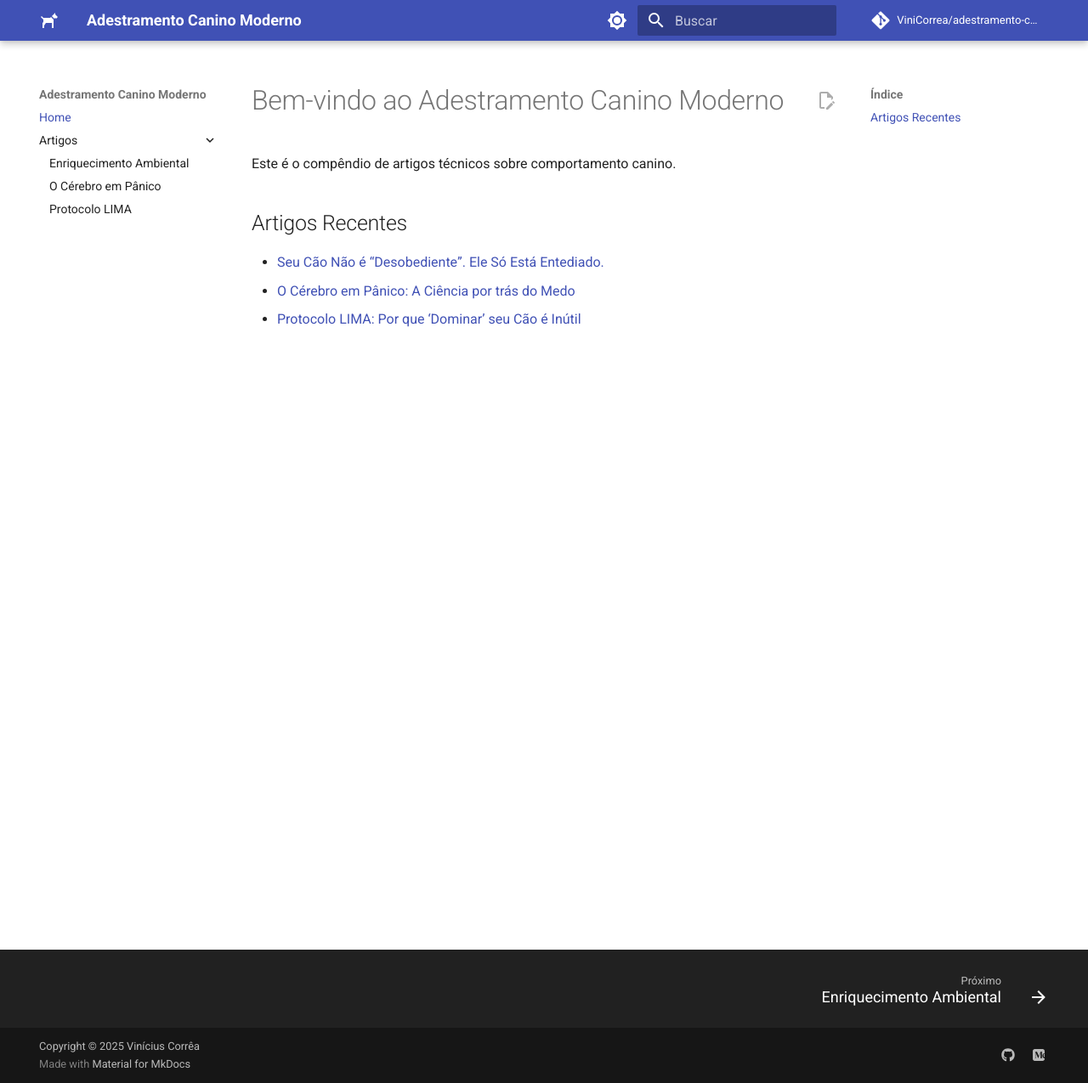
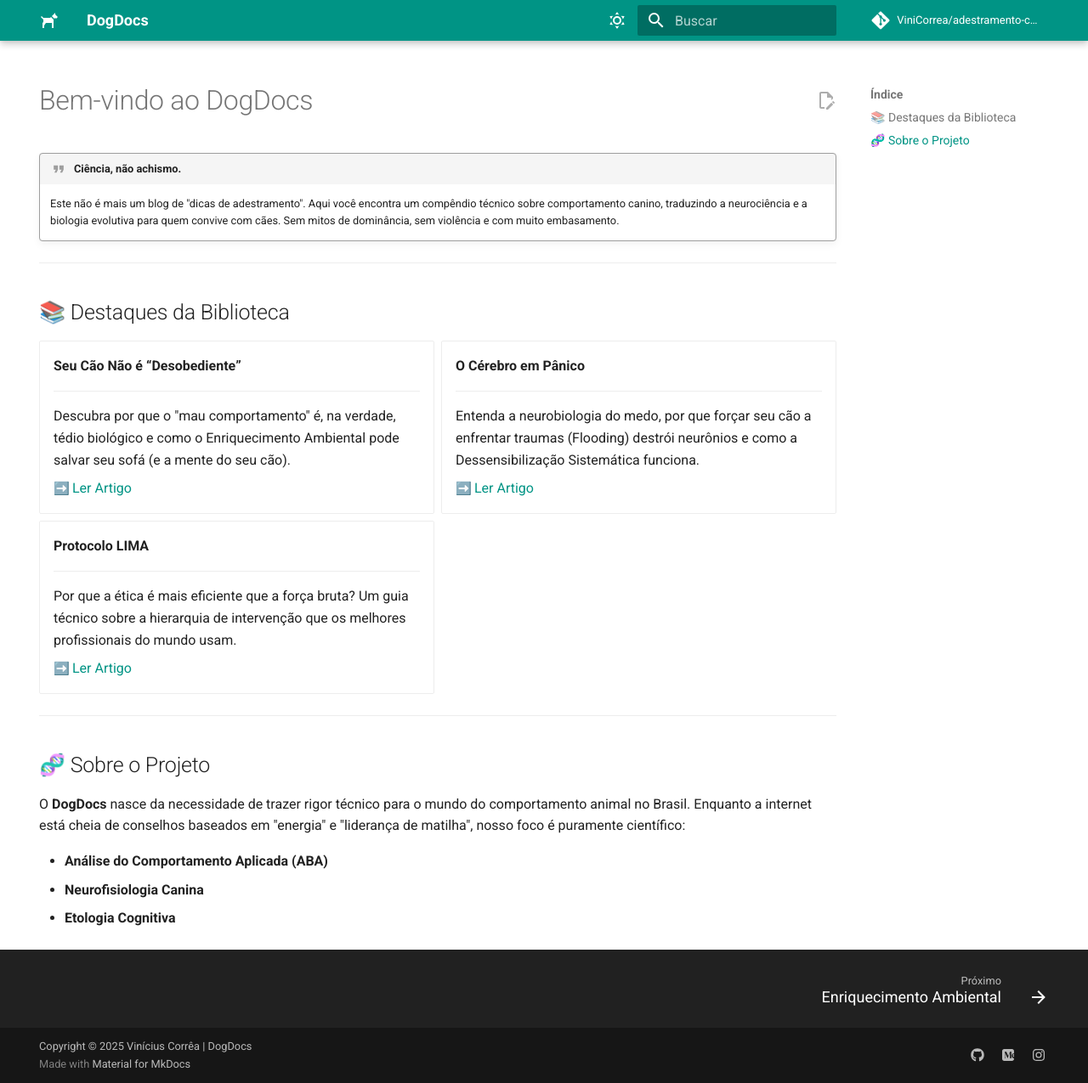
Before and after one commit to ViniCorrea/adestramento-canino-moderno, an MkDocs documentation site: the page built from docs/index.md, in a window 1280 px wide and 1275 px high. Shown: the whole window at 85% size. Built offline with MkDocs 1.6.1 and Material for MkDocs 9.7.7, drawn with Linux system fonts in a browser that asks for light colours; emoji names are drawn with the system emoji font; comment, search, counter and statistics services are not loaded.

Commit message:
feat: Add DogDocs homepage content and update site configuration, branding, and navigation.

```diff
--- a/docs/index.md
+++ b/docs/index.md
@@ -1,9 +1,51 @@
-# Bem-vindo ao Adestramento Canino Moderno
+---
+hide:
+  - navigation
+---
 
-Este é o compêndio de artigos técnicos sobre comportamento canino.
+# Bem-vindo ao DogDocs
 
-## Artigos Recentes
+!!! quote "Ciência, não achismo."
+    Este não é mais um blog de "dicas de adestramento". Aqui você encontra um compêndio técnico sobre comportamento canino, traduzindo a neurociência e a biologia evolutiva para quem convive com cães. Sem mitos de dominância, sem violência e com muito embasamento.
 
-*   [Seu Cão Não é “Desobediente”. Ele Só Está Entediado.](artigos/enriquecimento.md)
-*   [O Cérebro em Pânico: A Ciência por trás do Medo](artigos/flooding-e-dessensibilizacao-sistematica.md)
-*   [Protocolo LIMA: Por que ‘Dominar’ seu Cão é Inútil](artigos/protocolo-lima.md)
+---
+
+## 📚 Destaques da Biblioteca
+
+<div class="grid cards" markdown>
+
+-   **Seu Cão Não é “Desobediente”**
+
+    ---
+
+    Descubra por que o "mau comportamento" é, na verdade, tédio biológico e como o Enriquecimento Ambiental pode salvar seu sofá (e a mente do seu cão).
+
+    [:arrow_right: Ler Artigo](artigos/enriquecimento.md)
+
+-   **O Cérebro em Pânico**
+
+    ---
+
+    Entenda a neurobiologia do medo, por que forçar seu cão a enfrentar traumas (Flooding) destrói neurônios e como a Dessensibilização Sistemática funciona.
+
+    [:arrow_right: Ler Artigo](artigos/flooding-e-dessensibilizacao-sistematica.md)
+
+-   **Protocolo LIMA**
+
+    ---
+
+    Por que a ética é mais eficiente que a força bruta? Um guia técnico sobre a hierarquia de intervenção que os melhores profissionais do mundo usam.
+
+    [:arrow_right: Ler Artigo](artigos/protocolo-lima.md)
+
+</div>
+
+---
+
+## 🧬 Sobre o Projeto
+
+O **DogDocs** nasce da necessidade de trazer rigor técnico para o mundo do comportamento animal no Brasil. Enquanto a internet está cheia de conselhos baseados em "energia" e "liderança de matilha", nosso foco é puramente científico:
+
+*   **Análise do Comportamento Aplicada (ABA)**
+*   **Neurofisiologia Canina**
+*   **Etologia Cognitiva**
--- a/mkdocs.yaml
+++ b/mkdocs.yaml
@@ -1,4 +1,4 @@
-site_name: Adestramento Canino Moderno
+site_name: DogDocs
 site_url: https://dogdocs.com.br/
 site_description: Compêndio técnico sobre comportamento e adestramento canino baseado em evidências.
 site_author: Vinícius Corrêa
@@ -12,7 +12,7 @@ theme:
   language: pt-BR
   icon:
     logo: material/dog-side
-    favicon: material/dog-side
+    favicon: material/paw
   features:
     - content.code.copy
     - content.action.edit
@@ -28,20 +28,21 @@ theme:
     - search.share
   palette:
     - scheme: default
-      primary: indigo
-      accent: indigo
+      primary: teal
+      accent: amber
       toggle:
-        icon: material/brightness-7
+        icon: material/weather-sunny
         name: Mudar para modo escuro
     - scheme: slate
-      primary: indigo
-      accent: indigo
+      primary: teal
+      accent: amber
       toggle:
-        icon: material/brightness-4
+        icon: material/weather-night
         name: Mudar para modo claro
   font:
     text: Roboto
     code: Roboto Mono
+    headings: Roboto Slab
 
 plugins:
   - search
@@ -96,12 +97,14 @@ extra:
       link: https://github.com/ViniCorrea
     - icon: fontawesome/brands/medium
       link: https://medium.com/@vinuscorrea
+    - icon: fontawesome/brands/instagram
+      link: https://instagram.com/vinuscorrea
 
 nav:
-  - Home: index.md
-  - Artigos:
+  - Início: index.md
+  - Biblioteca:
     - 'Enriquecimento Ambiental': artigos/enriquecimento.md
     - 'O Cérebro em Pânico': artigos/flooding-e-dessensibilizacao-sistematica.md
     - 'Protocolo LIMA': artigos/protocolo-lima.md
 
-copyright: Copyright &copy; 2025 Vinícius Corrêa
+copyright: Copyright &copy; 2025 Vinícius Corrêa | DogDocs
```
